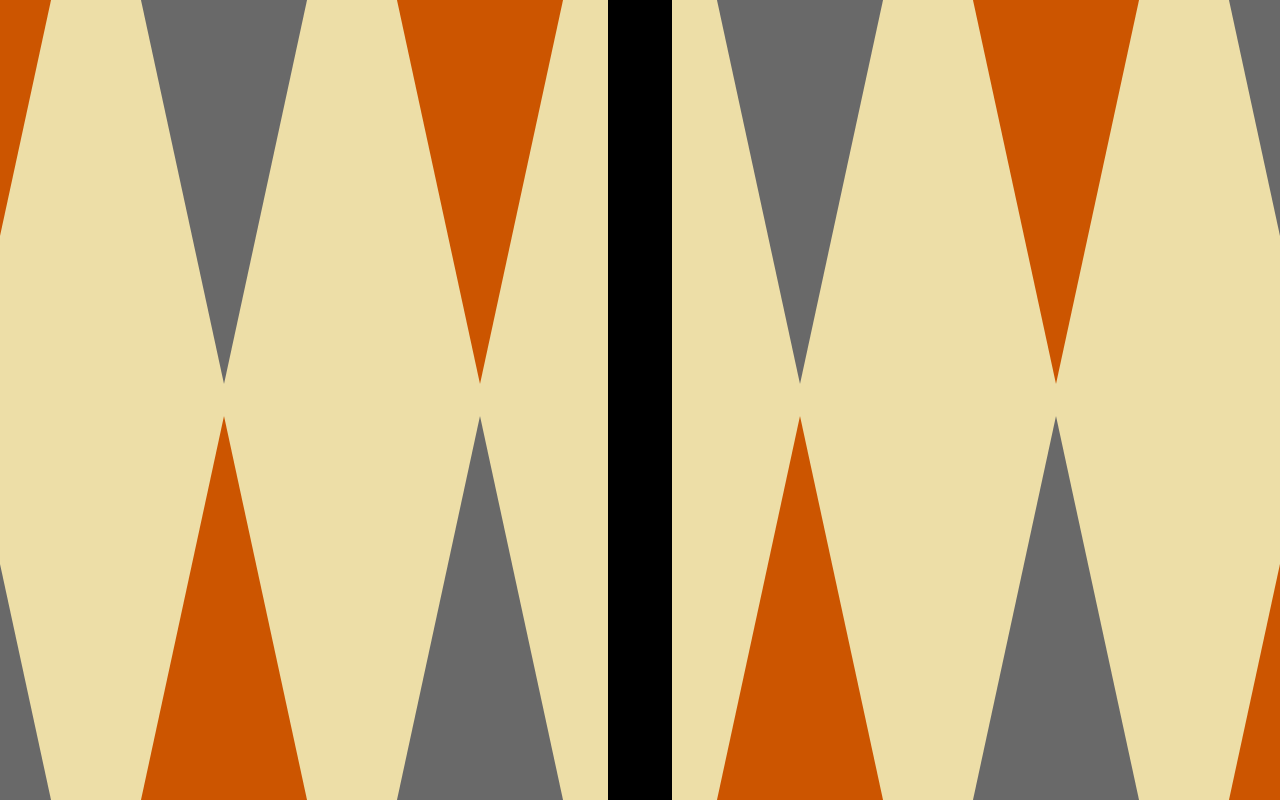
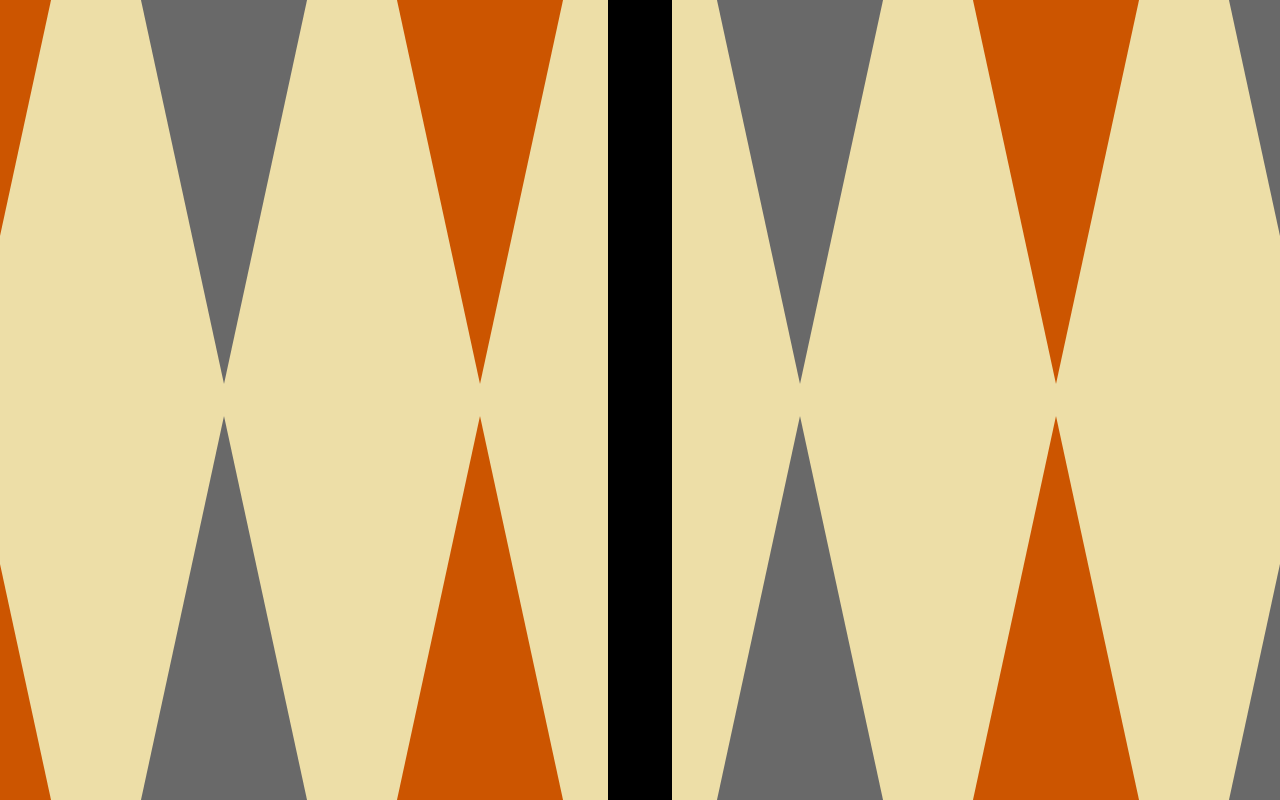
Before and after one commit to funky-garden/shesh-besh, a React (Create React App) app: page / in a window 1280 px wide. Shown: the top 800 px of the page. Built offline with nearby package versions, Linux system fonts and the light colour scheme.

Commit message:
fixed quarter and slot indexing to match game flow

```diff
--- a/src/Components/Board.js
+++ b/src/Components/Board.js
@@ -1,12 +1,22 @@
 import React, { useState } from 'react'
 import './Board.scss'
 import Slot from './Slot.js'
+
+const getSlotIndex = (quarterIndex, slotIndex) => {
+    if(quarterIndex < 2) {
+        return (6 * quarterIndex ) + ( 5 - slotIndex)
+    }
+    else {
+        return (quarterIndex * 6) + slotIndex
+    }
+}
 
 const Quarter = ({ index, pieces, click }) => {
     const section = index < 2 ? 'top' : 'bottom'
 
     const slots = [...Array(6).keys()].map(i => {
-        const slotIndex = (index * 6 + 5) - i
+        console.log(i)
+        const slotIndex = getSlotIndex(index, i)
         return <Slot section={section} index={slotIndex} numPieces={pieces[slotIndex]} click={click}/>
     })
 
@@ -25,9 +35,9 @@ const MiddleGap = () => {
 const Half = ({ index, pieces, click }) => {
     return (
         <div className='half'>
-            <Quarter index={index} pieces={pieces} click={click} />
+            <Quarter index={index[0]} pieces={pieces} click={click} />
             <MiddleGap/>
-            <Quarter index={index + 2} pieces={pieces} click={click}/>
+            <Quarter index={index[1]} pieces={pieces} click={click}/>
         </div>
     )
 }
@@ -62,8 +72,8 @@ export const Board = () => {
 
     return (
         <div className='board'>
-            <Half index={1} pieces={gamePieces} click={onClick}/>
-            <Half index={0} pieces={gamePieces} click={onClick}/>
+            <Half index={[1, 2]} pieces={gamePieces} click={onClick}/>
+            <Half index={[0, 3]} pieces={gamePieces} click={onClick}/>
         </div>
     )
 }
--- a/src/Components/Slot.js
+++ b/src/Components/Slot.js
@@ -23,9 +23,14 @@ const Slot = ({ index, section, numPieces, click }) => {
         return <Piece click={click}/>
     })
 
+    const num = (
+        <div>{index}</div>
+    )
+
     return (
         <div className='slot'>
             {SlotLayer(arrow)}
+            {SlotLayer(num)}
             {SlotLayer(pieces)}
         </div>
     )
```
